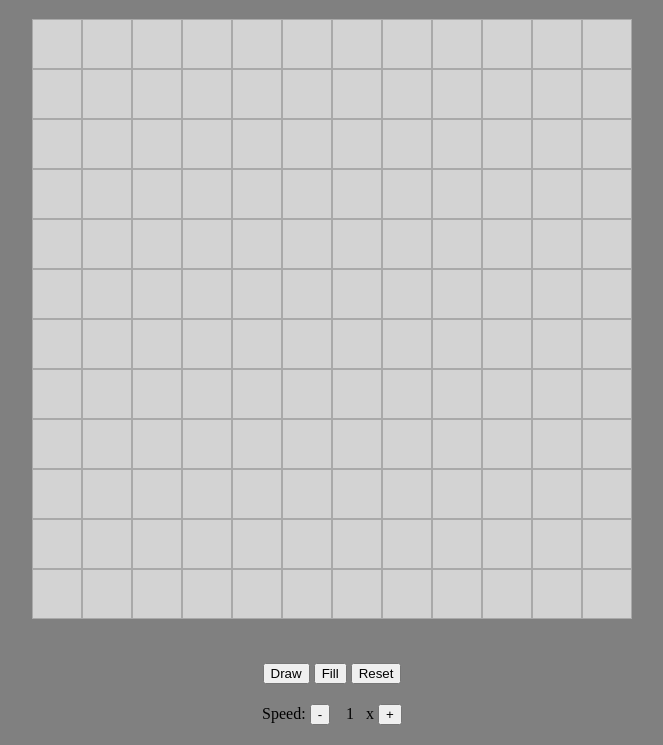
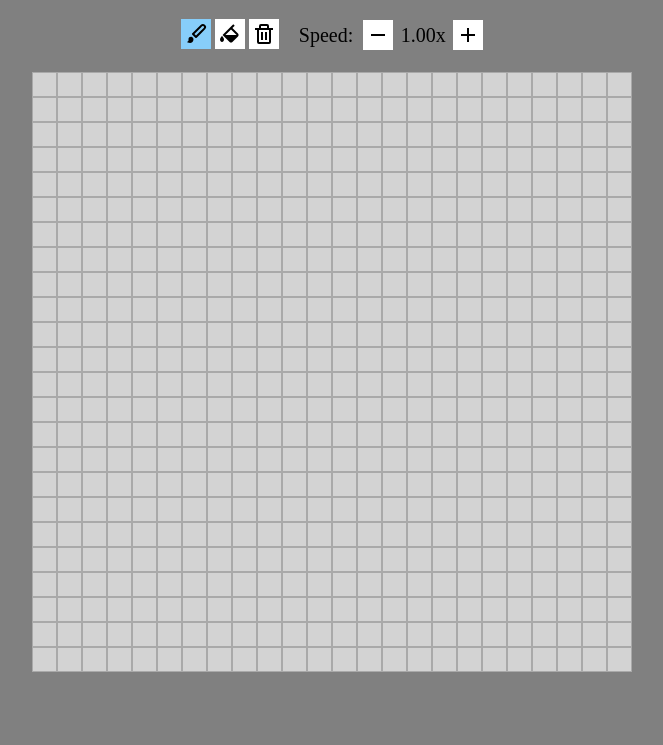
Before and after one commit to SteveCDozo/fill-visualization, a plain HTML site: page index.html in a window 1280 px wide. Shown: the part 61-806 px from the top of the page, without its empty margins (308-971 px from the left). Drawn offline with Linux system fonts and the light colour scheme.

Commit message:
changed tile size, moved controls above grid and redesigned them

```diff
--- a/index.html
+++ b/index.html
@@ -9,21 +9,21 @@
   <body>
     <h1>Flood Fill Visualization</h1>
 
-    <canvas id="canvas"></canvas>
-
     <div id="controls">
-      <div>
-        <button id="draw" onclick="setActiveTool('draw')">Draw</button>
-        <button id="fill" onclick="setActiveTool('fill')">Fill</button>
-        <button id="reset" onclick="reset()">Reset</button>
+      <div id="tools">
+        <button id="draw" title="Draw" onclick="setActiveTool('draw')"></button>
+        <button id="fill" title="Fill" onclick="setActiveTool('fill')"></button>
+        <button id="reset" title="Reset" onclick="reset()"></button>
       </div>
-      <div>
+      <div id="speedControls">
         Speed:
-        <button id="decreaseSpeed" onclick="changeSpeed(false)">-</button>
-        <span id="speed">1</span>x
-        <button id="increaseSpeed" onclick="changeSpeed(true)">+</button>
+        <button id="decreaseSpeed" title="Decrease speed" onclick="changeSpeed(false)"></button>
+        <span id="speed">1.00x</span>
+        <button id="increaseSpeed" title="Increase speed" onclick="changeSpeed(true)"></button>
       </div>
     </div>
+
+    <canvas id="canvas"></canvas>
 
     <script src="script.js"></script>
   </body>
--- a/script.js
+++ b/script.js
@@ -1,4 +1,4 @@
-const TILE_SIZE = 50,
+const TILE_SIZE = 25,
   GRID_SIZE = calcGridSize(600, 10),
   GRID_COLOR = 'darkgray',
   GRID_BG_COLOR = 'lightgray',
@@ -8,8 +8,8 @@ const TILE_SIZE = 50,
   VALID_HIGHLIGHT_COLOR = 'green',
   FILL_COLOR = 'lightblue',
   DRAW_COLOR = 'black',
-  DRAW_CURSOR = 'url(cursors/paint.svg) 0 24, auto',
-  FILL_CURSOR = 'url(cursors/color-fill.svg) 0 24, auto',
+  DRAW_CURSOR = 'url(images/paint.svg) 0 24, auto',
+  FILL_CURSOR = 'url(images/color-fill.svg) 0 24, auto',
   WAIT_CURSOR = 'wait',
   SPEED_INCREMENT = 0.25,
   MIN_SPEED = SPEED_INCREMENT,
@@ -30,6 +30,8 @@ function calcGridSize(preferredSize, minMargin) {
 }
 
 const canvas = document.getElementById('canvas'),
+  drawBtn = document.getElementById('draw'),
+  fillBtn = document.getElementById('fill'),
   speedDisplay = document.getElementById('speed'),
   decSpeedBtn = document.getElementById('decreaseSpeed'),
   incSpeedBtn = document.getElementById('increaseSpeed'),
@@ -41,7 +43,7 @@ canvas.width = GRID_SIZE;
 canvas.height = GRID_SIZE;
 ctx.lineWidth = 2; // workaround for pixel color blending issue
 
-let activeTile, activeTool = 'draw', isDrawing = false,
+let activeTile, activeTool, isDrawing = false,
   drawDelay = INITIAL_DRAW_DELAY, speed = 1, drawInterval;
 
 // initializes the 2d array that holds the grid tiles
@@ -198,7 +200,19 @@ function getAdjacentTiles(t) {
 }
 
 function setActiveTool(tool) {
+  // don't need to do anything if it's already the active tool
+  if (tool === activeTool) return;
+
   activeTool = tool;
+
+  if (activeTool === 'draw') { // update the active tool button
+    drawBtn.classList.add('active');
+    fillBtn.classList.remove('active');
+  } else {
+    fillBtn.classList.add('active');
+    drawBtn.classList.remove('active');
+  }
+
   updateCursor();
 }
 
@@ -244,7 +258,7 @@ function changeSpeed(increase) {
   speed += increase ? SPEED_INCREMENT : -SPEED_INCREMENT;
 
   drawDelay = Math.floor(INITIAL_DRAW_DELAY / speed);
-  speedDisplay.innerText = speed;
+  speedDisplay.innerText = speed + 'x';
 
   updateSpeedControls();
 }
@@ -347,4 +361,5 @@ function pointerUpAndLeaveListener() {
 
 initializeGrid();
 drawGrid();
+setActiveTool('draw');
 updateCursor();
--- a/style.css
+++ b/style.css
@@ -11,14 +11,63 @@ canvas {
 }
 
 #controls {
-  margin-top: 40px;
-}
-
-#controls > div {
+  display: flex;
+  justify-content: center;
+  gap: 20px;
   margin-bottom: 20px;
 }
 
+#controls button {
+  cursor: pointer;
+  background-color: white;
+  background-position: center;
+  background-repeat: no-repeat;
+  width: 30px;
+  height: 30px;
+  border: none;
+}
+
+#controls button:hover {
+  background-color: lightblue;
+}
+
+#draw {
+  background-image: url('images/paint.svg');
+}
+
+#fill {
+  background-image: url('images/color-fill.svg');
+}
+
+#reset {
+  background-image: url('images/trash.svg');
+}
+
+#tools > .active {
+  background-color: lightskyblue;
+}
+
+#speedControls {
+  font-size: 20px;
+  align-items: center;
+  display: flex;
+}
+
+#speedControls button:disabled {
+  opacity: 0.3;
+  cursor: default;
+  background-color:white;
+}
+
+#decreaseSpeed {
+  background-image: url('images/minus.svg');
+  margin-left: 10px;
+}
+
+#increaseSpeed {
+  background-image: url('images/plus.svg');
+}
+
 #speed {
-  display: inline-block;
-  width: 2em;
+  width: 3em;
 }
```
Also changed, not shown: images/color-fill.svg (renamed from cursors/color-fill.svg), images/minus.svg (added), images/paint.svg (renamed from cursors/paint.svg), images/plus.svg (added), images/trash.svg (added).
